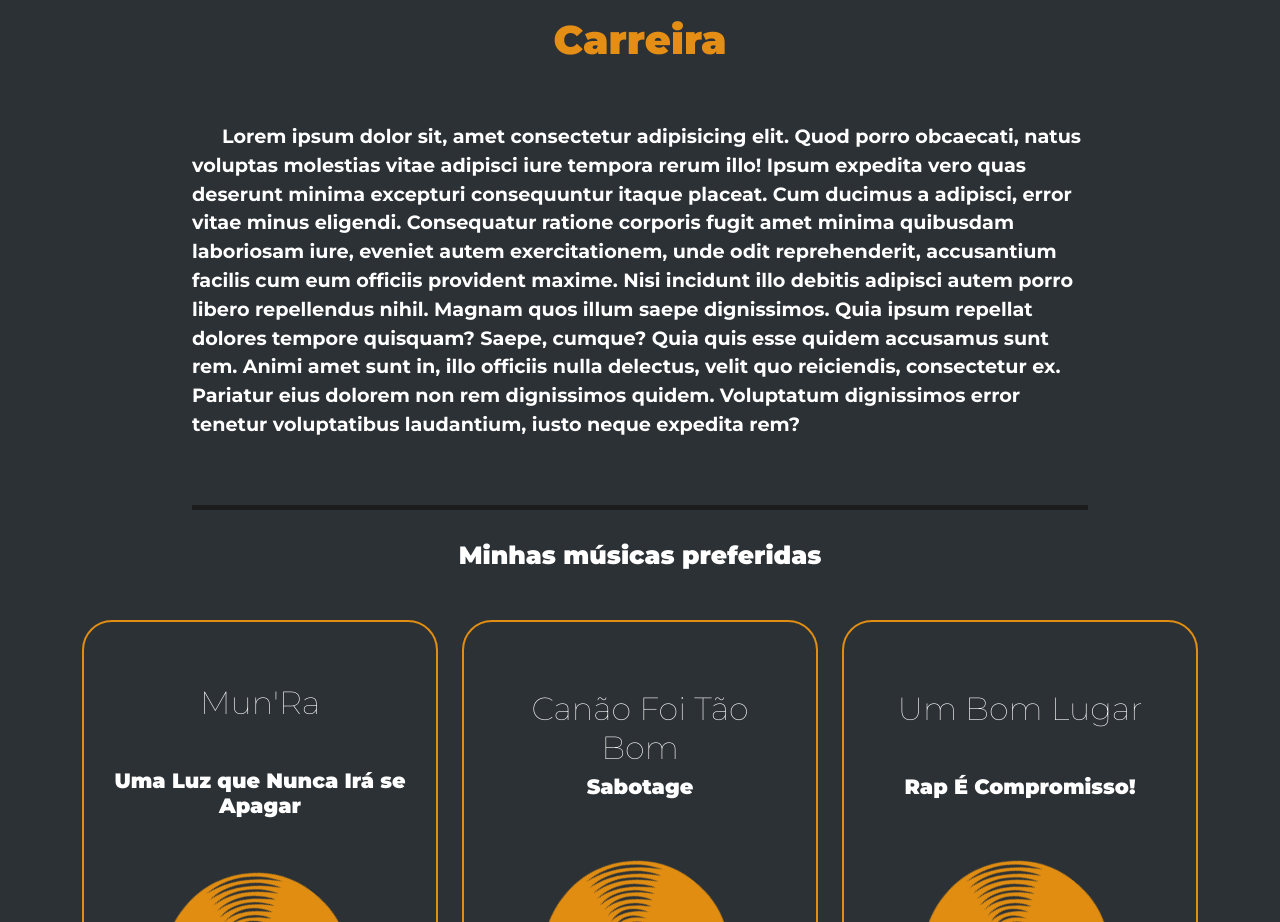
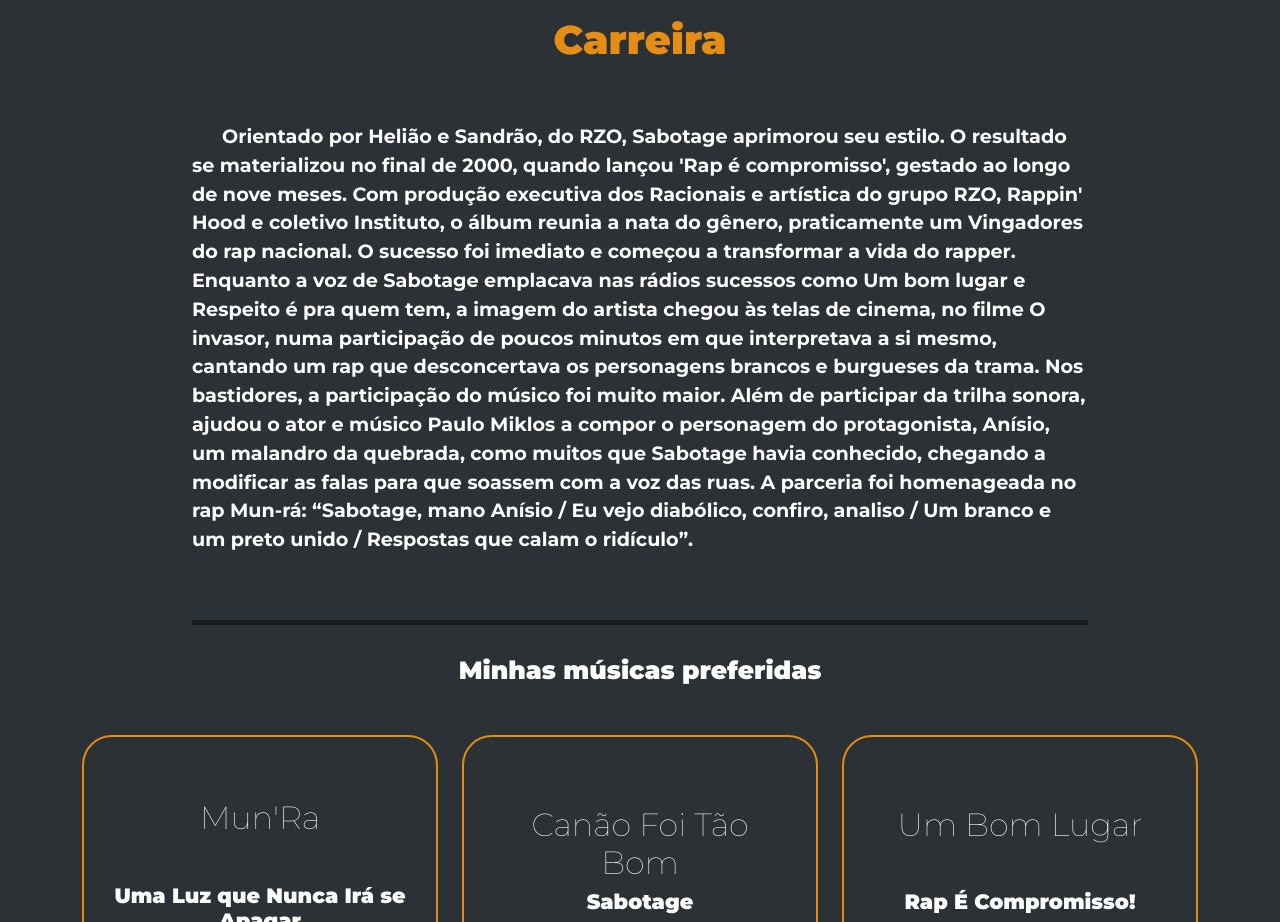
Before and after one commit to GabrielNascimentoPaesLeme/Pagina-tributo-Sabotagem, a plain HTML site: page index.html in a window 1280 px wide. Shown: the part 2740-3662 px from the top of the page. Drawn offline with nearby package versions, Linux system fonts and the light colour scheme.

Commit message:
Alterações na ordem das músicas e texto da carreira

```diff
--- a/index.html
+++ b/index.html
@@ -148,10 +148,7 @@
 
                 <h2 class="h2_section">Carreira</h2>
 
-                <p class="paragrafo">Lorem ipsum dolor sit, amet consectetur adipisicing elit. Quod porro obcaecati, natus voluptas molestias vitae adipisci iure tempora rerum illo! Ipsum expedita vero quas deserunt minima excepturi consequuntur itaque placeat.
-                Cum ducimus a adipisci, error vitae minus eligendi. Consequatur ratione corporis fugit amet minima quibusdam laboriosam iure, eveniet autem exercitationem, unde odit reprehenderit, accusantium facilis cum eum officiis provident maxime.
-                Nisi incidunt illo debitis adipisci autem porro libero repellendus nihil. Magnam quos illum saepe dignissimos. Quia ipsum repellat dolores tempore quisquam? Saepe, cumque? Quia quis esse quidem accusamus sunt rem.
-                Animi amet sunt in, illo officiis nulla delectus, velit quo reiciendis, consectetur ex. Pariatur eius dolorem non rem dignissimos quidem. Voluptatum dignissimos error tenetur voluptatibus laudantium, iusto neque expedita rem?</p>
+                <p class="paragrafo">Orientado por Helião e Sandrão, do RZO, Sabotage aprimorou seu estilo. O resultado se materializou no final de 2000, quando lançou 'Rap é compromisso', gestado ao longo de nove meses. Com produção executiva dos Racionais e artística do grupo RZO, Rappin' Hood e coletivo Instituto, o álbum reunia a nata do gênero, praticamente um Vingadores do rap nacional. O sucesso foi imediato e começou a transformar a vida do rapper. Enquanto a voz de Sabotage emplacava nas rádios sucessos como Um bom lugar e Respeito é pra quem tem, a imagem do artista chegou às telas de cinema, no filme O invasor, numa participação de poucos minutos em que interpretava a si mesmo, cantando um rap que desconcertava os personagens brancos e burgueses da trama. Nos bastidores, a participação do músico foi muito maior. Além de participar da trilha sonora, ajudou o ator e músico Paulo Miklos a compor o personagem do protagonista, Anísio, um malandro da quebrada, como muitos que Sabotage havia conhecido, chegando a modificar as falas para que soassem com a voz das ruas. A parceria foi homenageada no rap Mun-rá: “Sabotage, mano Anísio / Eu vejo diabólico, confiro, analiso / Um branco e um preto unido / Respostas que calam o ridículo”.</p>
 
             </div>
 
@@ -256,7 +253,7 @@
                         </div>
 
                         <audio id="music" controls style="width: 100%;">
-                            <source src="media/Sabotage - Um Bom Lugar (Clipe Oficial).mp3" type="audio/mpeg">
+                            <source src="media/Sabotage - Mun'Ra_K4xl1T_lyiM.mp3" type="audio/mpeg">
                         </audio>
                     </div>
 
@@ -456,7 +453,7 @@
                         </div>
 
                         <audio id="music" controls style="width: 100%;">
-                            <source src="media/Sabotage - Mun'Ra_K4xl1T_lyiM.mp3" type="audio/mpeg">
+                            <source src="media/Sabotage - Um Bom Lugar (Clipe Oficial).mp3" type="audio/mpeg">
                         </audio>
 
 
```
